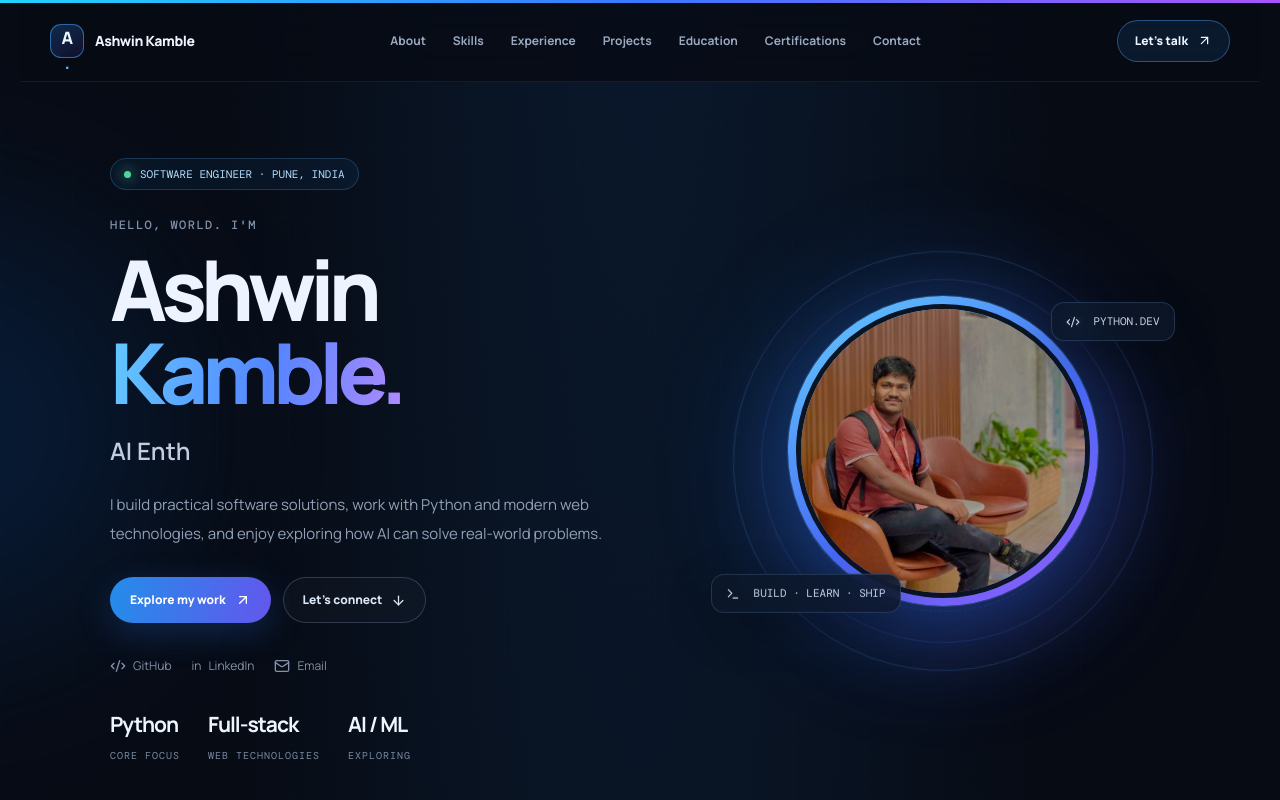
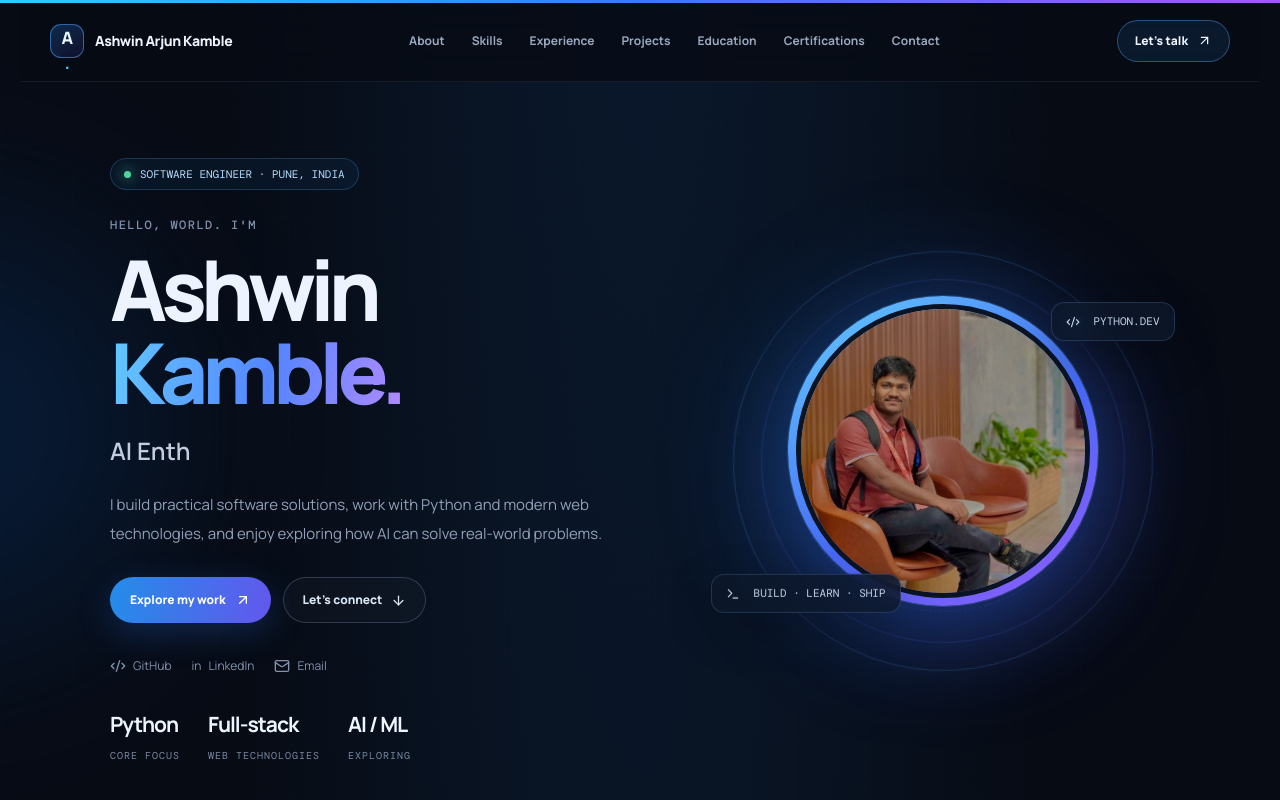
Before and after one commit to ashwin1730/ashwin-portfolio, a React (Vite) app: page / in a window 1280 px wide. Shown: the top 800 px of the page. Built offline with nearby package versions, Linux system fonts and the light colour scheme.

Commit message:
Update professional identity to Ashwin Arjun Kamble

```diff
--- a/index.html
+++ b/index.html
@@ -4,19 +4,19 @@
     <meta charset="UTF-8" />
     <meta name="viewport" content="width=device-width, initial-scale=1.0" />
     <meta name="google-site-verification" content="eimgcCeylMKs0ocFsrD5NDnyjq-oNAtGN0mfRR8xGRg" />
-    <title>Ashwin Kamble | Software Engineer &amp; Python Developer</title>
-    <meta name="description" content="Ashwin Kamble is a Software Engineer and Python Developer based in Pune, India. Explore his Python development skills, software engineering projects, technical experience, and AI interests." />
-    <meta name="author" content="Ashwin Kamble" />
+    <title>Ashwin Arjun Kamble | Software Engineer &amp; Python Developer</title>
+    <meta name="description" content="Ashwin Arjun Kamble is a Software Engineer and Python Developer based in Pune, India. Explore his Python development skills, software engineering projects, technical experience, and AI interests." />
+    <meta name="author" content="Ashwin Arjun Kamble" />
     <meta name="robots" content="index, follow" />
     <meta name="theme-color" content="#070b14" />
     <link rel="canonical" href="https://ashwin1730.github.io/ashwin-portfolio/" />
     <meta property="og:type" content="website" />
-    <meta property="og:title" content="Ashwin Kamble | Software Engineer &amp; Python Developer" />
-    <meta property="og:description" content="Explore the portfolio, technical skills, experience and projects of Ashwin Kamble." />
+    <meta property="og:title" content="Ashwin Arjun Kamble | Software Engineer &amp; Python Developer" />
+    <meta property="og:description" content="Explore the portfolio, technical skills, experience and projects of Ashwin Arjun Kamble." />
     <meta property="og:url" content="https://ashwin1730.github.io/ashwin-portfolio/" />
     <meta property="og:image" content="https://ashwin1730.github.io/ashwin-portfolio/images/profile.jpg" />
     <meta name="twitter:card" content="summary_large_image" />
-    <meta name="twitter:title" content="Ashwin Kamble | Software Engineer &amp; Python Developer" />
+    <meta name="twitter:title" content="Ashwin Arjun Kamble | Software Engineer &amp; Python Developer" />
     <meta name="twitter:description" content="Python Developer and Software Engineer from Pune, India." />
     <meta name="twitter:image" content="https://ashwin1730.github.io/ashwin-portfolio/images/profile.jpg" />
     <link rel="icon" type="image/svg+xml" href="/ashwin-portfolio/favicon.svg" />
@@ -25,12 +25,12 @@
       "@context": "https://schema.org",
       "@type": "Person",
       "@id": "https://ashwin1730.github.io/ashwin-portfolio/#person",
-      "name": "Ashwin Kamble",
+      "name": "Ashwin Arjun Kamble",
       "url": "https://ashwin1730.github.io/ashwin-portfolio/",
       "mainEntityOfPage": "https://ashwin1730.github.io/ashwin-portfolio/",
       "image": "https://ashwin1730.github.io/ashwin-portfolio/images/profile.jpg",
       "jobTitle": "Software Engineer and Python Developer",
-      "description": "Ashwin Kamble is a Software Engineer and Python Developer based in Pune, Maharashtra, India. He works on software development and is interested in artificial intelligence.",
+      "description": "Ashwin Arjun Kamble is a Software Engineer and Python Developer based in Pune, Maharashtra, India. He works on software development and is interested in artificial intelligence.",
       "address": {
         "@type": "PostalAddress",
         "addressLocality": "Pune",
--- a/public/certifications/index.html
+++ b/public/certifications/index.html
@@ -4,25 +4,25 @@
   <meta charset="UTF-8">
   <meta name="viewport" content="width=device-width, initial-scale=1">
   <meta name="robots" content="index,follow">
-  <meta name="author" content="Ashwin Kamble">
-  <meta name="description" content="Explore certificates, professional training and internship completion records earned by Ashwin Kamble, Software Engineer and Python Developer in Pune, India.">
+  <meta name="author" content="Ashwin Arjun Kamble">
+  <meta name="description" content="Explore certificates, professional training and internship completion records earned by Ashwin Arjun Kamble, Software Engineer and Python Developer in Pune, India.">
   <meta name="theme-color" content="#070b14">
-  <title>Certifications &amp; Training | Ashwin Kamble</title>
+  <title>Certifications &amp; Training | Ashwin Arjun Kamble</title>
   <link rel="canonical" href="https://ashwin1730.github.io/ashwin-portfolio/certifications/">
   <link rel="icon" type="image/svg+xml" href="/ashwin-portfolio/favicon.svg">
   <meta property="og:type" content="website">
-  <meta property="og:title" content="Certifications &amp; Training | Ashwin Kamble">
-  <meta property="og:description" content="Certificates and professional training records of Ashwin Kamble.">
+  <meta property="og:title" content="Certifications &amp; Training | Ashwin Arjun Kamble">
+  <meta property="og:description" content="Certificates and professional training records of Ashwin Arjun Kamble.">
   <meta property="og:url" content="https://ashwin1730.github.io/ashwin-portfolio/certifications/">
   <script type="application/ld+json">
   {
   "@context": "https://schema.org",
   "@type": "CollectionPage",
-  "name": "Certifications and Training — Ashwin Kamble",
+  "name": "Certifications and Training — Ashwin Arjun Kamble",
   "url": "https://ashwin1730.github.io/ashwin-portfolio/certifications/",
   "about": {
     "@type": "Person",
-    "name": "Ashwin Kamble",
+    "name": "Ashwin Arjun Kamble",
     "url": "https://ashwin1730.github.io/ashwin-portfolio/",
     "sameAs": [
       "https://www.linkedin.com/in/ashwin-kamble-32b814253/",
@@ -86,11 +86,11 @@
   </style>
 </head>
 <body>
-<header class="wrap"><a class="brand" href="../"><b>A.</b>Ashwin Kamble</a><a class="back" href="../">← Back to portfolio</a></header>
+<header class="wrap"><a class="brand" href="../"><b>A.</b>Ashwin Arjun Kamble</a><a class="back" href="../">← Back to portfolio</a></header>
 <main class="wrap">
   <p class="kicker">Professional development · Lifelong learning</p>
   <h1>Certifications <span>&amp; Training</span></h1>
-  <p class="intro">A record of certificates, technical learning and internship training completed by Ashwin Kamble. Each available document can be opened directly for review.</p>
+  <p class="intro">A record of certificates, technical learning and internship training completed by Ashwin Arjun Kamble. Each available document can be opened directly for review.</p>
   <div class="profile-links"><a href="https://www.linkedin.com/in/ashwin-kamble-32b814253/" target="_blank" rel="me noopener">LinkedIn profile ↗</a><a href="https://github.com/ashwin1730" target="_blank" rel="noopener">GitHub ↗</a><a href="../">Main portfolio ↗</a></div>
   <section class="grid" aria-label="Certificates">
     <article class="card">
@@ -136,7 +136,7 @@
     <p class="issuer">LTM · Shoshin School · FY 2025–26</p>
     <p class="skills">Certificate of completion for the Orchard Java + Android training program.</p>
     <a class="view" href="../certificates/ltm-orchard-java-android-training.jpg" target="_blank" rel="noopener">View training certificate ↗</a>
-    <img src="../certificates/ltm-orchard-java-android-training.jpg" alt="Ashwin Kamble's LTM Shoshin School Orchard Java and Android training completion certificate">
+    <img src="../certificates/ltm-orchard-java-android-training.jpg" alt="Ashwin Arjun Kamble's LTM Shoshin School Orchard Java and Android training completion certificate">
   </section>
   <section class="training">
     <p class="kicker">Community participation</p>
@@ -145,6 +145,6 @@
     <img src="../certificates/google-crowdsource-community.jpg" alt="Google Crowdsource branded merchandise, laptop, notebook and cup">
   </section>
 </main>
-<footer><div class="wrap">© 2026 Ashwin Kamble · <a href="https://www.linkedin.com/in/ashwin-kamble-32b814253/">LinkedIn</a></div></footer>
+<footer><div class="wrap">© 2026 Ashwin Arjun Kamble · <a href="https://www.linkedin.com/in/ashwin-kamble-32b814253/">LinkedIn</a></div></footer>
 </body>
 </html>
--- a/src/App.jsx
+++ b/src/App.jsx
@@ -45,11 +45,11 @@ function App() {
       <div className="ambient ambient-two" />
 
       <header className="topbar">
-        <a className="brand" href="#home" aria-label="Ashwin Kamble home">
+        <a className="brand" href="#home" aria-label="Ashwin Arjun Kamble home">
           <span className="brand-mark">
             A<span>.</span>
           </span>
-          <span>Ashwin Kamble</span>
+          <span>Ashwin Arjun Kamble</span>
         </a>
 
         <nav className="desktop-nav" aria-label="Main navigation">
@@ -119,10 +119,10 @@ function App() {
           <span className="brand-mark">
             A<span>.</span>
           </span>
-          <span>Ashwin Kamble</span>
+          <span>Ashwin Arjun Kamble</span>
         </a>
 
-        <p>© 2026 Ashwin Kamble. All rights reserved.</p>
+        <p>© 2026 Ashwin Arjun Kamble. All rights reserved.</p>
 
         <div className="footer-socials">
           <a
--- a/src/components/About.jsx
+++ b/src/components/About.jsx
@@ -15,7 +15,7 @@ function About() {
         <h2 className="section-title">Curious mind.<br/><span>Builder&apos;s mindset.</span></h2>
         <div className="about-grid">
           <div className="about-copy">
-            <p>I&apos;m Ashwin Kamble, a Software Engineer and Python Developer based in Pune, Maharashtra, India.</p>
+            <p>I&apos;m Ashwin Arjun Kamble, a Software Engineer and Python Developer based in Pune, Maharashtra, India.</p>
             <p>I hold a Bachelor of Engineering degree in Information Technology from Jayawantrao Sawant College of Engineering, affiliated with Savitribai Phule Pune University.</p>
             <p>My interests include Python development, software engineering, problem-solving, Artificial Intelligence and Machine Learning.</p>
             <p>I enjoy learning new technologies and building practical solutions that solve real-world problems.</p>
--- a/src/components/Hero.jsx
+++ b/src/components/Hero.jsx
@@ -53,7 +53,7 @@ function Hero() {
         <div className="orbit"><span className="orbit-node"/></div>
         <div className="photo-halo"/>
         <motion.div className="profile-frame" whileHover={{ scale: 1.035, rotate: 2 }}>
-          <img src={`${import.meta.env.BASE_URL}images/profile.jpg`} alt="Ashwin Kamble, Software Engineer and Python Developer" fetchPriority="high"/>
+          <img src={`${import.meta.env.BASE_URL}images/profile.jpg`} alt="Ashwin Arjun Kamble, Software Engineer and Python Developer" fetchPriority="high"/>
         </motion.div>
         <motion.div className="floating-chip chip-one" animate={{ y: [0,-9,0] }} transition={{ duration: 4, repeat: Infinity }}> <Code2 size={14} style={{display:"inline",verticalAlign:"middle",marginRight:7}}/> PYTHON.DEV</motion.div>
         <motion.div className="floating-chip chip-two" animate={{ y: [0,9,0] }} transition={{ duration: 5, repeat: Infinity }}><Terminal size={14} style={{display:"inline",verticalAlign:"middle",marginRight:7}}/> BUILD · LEARN · SHIP</motion.div>
```
